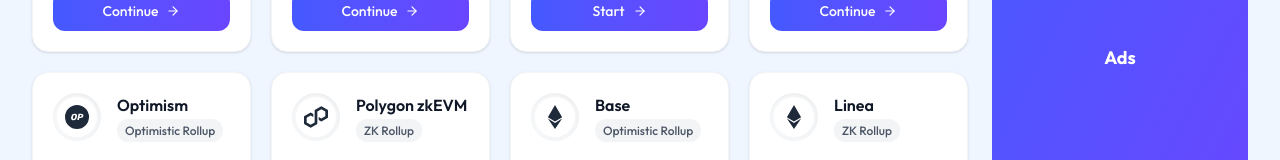
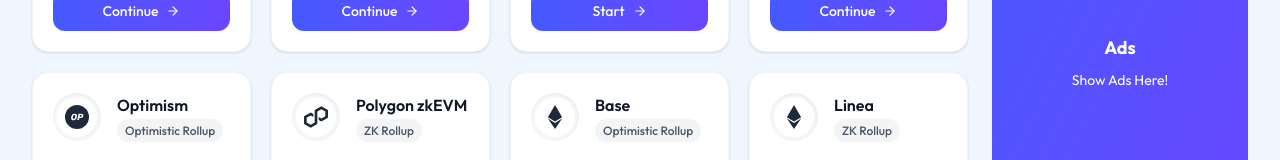
Before and after one commit to risnanrv/cmui, a Next.js app: page /daily-task in a window 1280 px wide. Shown: the part 404-564 px from the top of the page. Built offline with nearby package versions, Linux system fonts and the light colour scheme.

Commit message:
error fixes

```diff
--- a/app/daily-task/page.tsx
+++ b/app/daily-task/page.tsx
@@ -166,7 +166,7 @@
 
         {/* Task List */}
         <div className="px-6 pb-6 overflow-y-auto" style={{ maxHeight: 'calc(90vh - 250px)' }}>
-          <h3 className="font-semibold text-lg text-gray-900 mb-4">Today's Tasks</h3>
+          <h3 className="font-semibold text-lg text-gray-900 mb-4">Today&apos;s Tasks</h3>
           <div className="space-y-3">
             {testnet.tasks.map((task) => (
               <div key={task.id} className={`p-4 rounded-xl border ${task.completed ? 'border-green-100 bg-green-50' : 'border-gray-100 bg-gray-50'} transition-all`}>
@@ -235,7 +235,7 @@
       <div className="relative z-10 text-center">
 
         <h3 className="font-bold text-lg mb-2">Ads </h3>
-
+        <p className="text-sm">{content}</p>
 
       </div>
     </div>
@@ -493,7 +493,7 @@
     }
   ];
 
-  const adContent = "Unlock premium testnet tasks with 2x rewards!";
+  const adContent = "Show Ads Here!";
 
   return (
     <div className="max-w-7xl mx-auto px-4 sm:px-6 lg:px-8 py-10">
```
